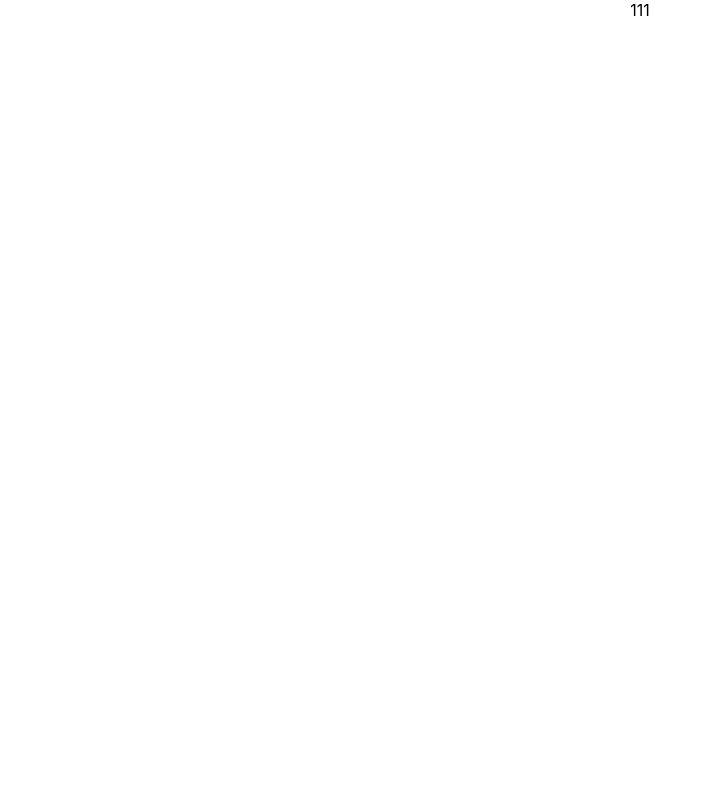
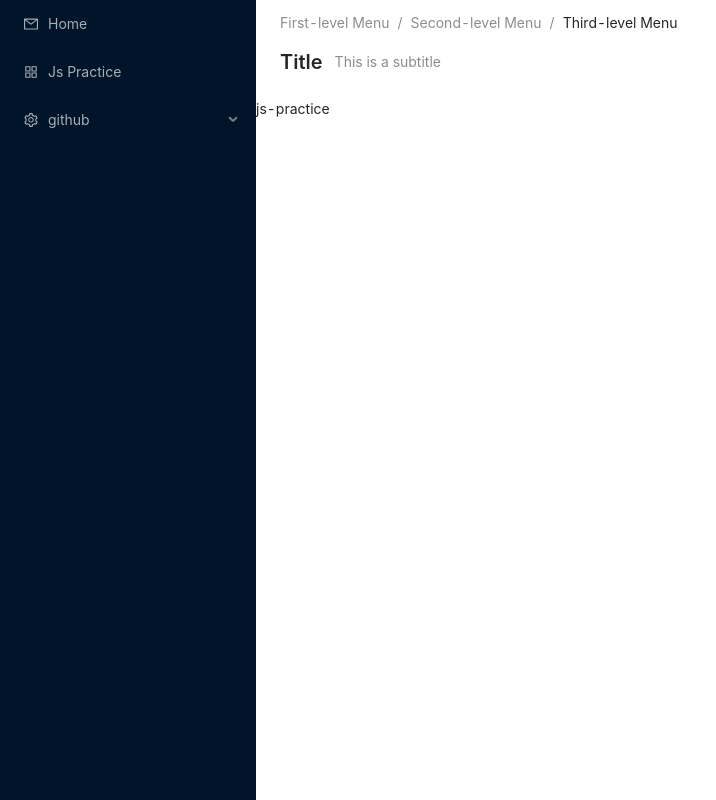
Before and after one commit to promotion-xu/promotion-xu.github.io, a React (Create React App) app: page /#/js-practice in a window 1280 px wide. Before the commit this address led to /#/. Shown: the whole page, without its empty margins (0-716 px from the left). Built offline with nearby package versions, Linux system fonts and the light colour scheme.

Commit message:
feat: common components

```diff
--- a/package.json
+++ b/package.json
@@ -10,10 +10,13 @@
     "@types/node": "^16.11.56",
     "@types/react": "^18.0.18",
     "@types/react-dom": "^18.0.6",
+    "@types/react-router-dom": "^5.3.3",
+    "antd": "^4.22.8",
     "react": "^18.2.0",
     "react-dom": "^18.2.0",
     "react-router-dom": "^6.3.0",
     "react-scripts": "5.0.1",
+    "sass": "^1.54.8",
     "typescript": "^4.8.2",
     "web-vitals": "^2.1.4"
   },
--- a/src/App.css
+++ /dev/null
@@ -1,38 +0,0 @@
-.App {
-  text-align: center;
-}
-
-.App-logo {
-  height: 40vmin;
-  pointer-events: none;
-}
-
-@media (prefers-reduced-motion: no-preference) {
-  .App-logo {
-    animation: App-logo-spin infinite 20s linear;
-  }
-}
-
-.App-header {
-  background-color: #282c34;
-  min-height: 100vh;
-  display: flex;
-  flex-direction: column;
-  align-items: center;
-  justify-content: center;
-  font-size: calc(10px + 2vmin);
-  color: white;
-}
-
-.App-link {
-  color: #61dafb;
-}
-
-@keyframes App-logo-spin {
-  from {
-    transform: rotate(0deg);
-  }
-  to {
-    transform: rotate(360deg);
-  }
-}
--- /dev/null
+++ b/src/App.scss
@@ -0,0 +1,10 @@
+
+
+.app {
+  width: 100%;
+  height: 100%;
+  display: flex;
+  .sidebar {
+    height: 100%;
+  }
+}
--- a/src/App.tsx
+++ b/src/App.tsx
@@ -1,18 +1,25 @@
 import React from 'react';
-import './App.css';
-import {
-  BrowserRouter as Router,
-  // Switch,
-  Route,
-  Link
-} from "react-router-dom";
+import './App.scss';
+import Sidebar from "./components/Sidebar"
+import Header from "./components/Header"
+import { R } from './router'
 
 
 
 function App() {
   return (
-    <div className="App">
-      111
+    <div className="app">
+      <div className="left">
+        <div className="sidebar"><Sidebar /></div>
+      </div>
+      <div className="right">
+        <div className="header"><Header /></div>
+        <main>
+          <R />
+        </main>
+      </div>
+
+
     </div>
   );
 }
--- /dev/null
+++ b/src/components/Header/index.tsx
@@ -0,0 +1,28 @@
+import { PageHeader } from 'antd';
+import React from 'react';
+
+const routes = [
+  {
+    path: 'index',
+    breadcrumbName: 'First-level Menu',
+  },
+  {
+    path: 'first',
+    breadcrumbName: 'Second-level Menu',
+  },
+  {
+    path: 'second',
+    breadcrumbName: 'Third-level Menu',
+  },
+];
+
+const Header: React.FC = () => (
+  <PageHeader
+    className="site-page-header"
+    title="Title"
+    breadcrumb={{ routes }}
+    subTitle="This is a subtitle"
+  />
+);
+
+export default Header;
--- /dev/null
+++ b/src/components/Sidebar/index.tsx
@@ -0,0 +1,76 @@
+import { AppstoreOutlined, MailOutlined, SettingOutlined } from '@ant-design/icons';
+import type { MenuProps } from 'antd';
+import { Menu } from 'antd';
+import React from 'react';
+import { Link } from 'react-router-dom'
+
+
+
+const items: MenuProps['items'] = [
+  {
+    label: 'Home',
+    key: 'home',
+    icon: <MailOutlined />,
+  },
+  {
+    label: 'Js Practice',
+    key: 'js-practice',
+    icon: <AppstoreOutlined />
+  },
+  {
+    label: 'github',
+    key: 'github',
+    icon: <SettingOutlined />,
+    children: [
+      {
+        type: 'group',
+        label: 'Item 1',
+        children: [
+          {
+            label: 'Option 1',
+            key: 'setting:1',
+          },
+          {
+            label: 'Option 2',
+            key: 'setting:2',
+          },
+        ],
+      },
+      {
+        type: 'group',
+        label: 'Item 2',
+        children: [
+          {
+            label: 'Option 3',
+            key: 'setting:3',
+          },
+          {
+            label: 'Option 4',
+            key: 'setting:4',
+          },
+        ],
+      },
+    ],
+  }
+];
+
+const Sidebar: React.FC = (props) => {
+  const onClick: MenuProps['onClick'] = e => {
+    console.log('click ', e.key);
+    console.log('click ', props);
+  };
+
+  return (
+    <Menu
+      onClick={onClick}
+      style={{ width: 256, height: '100%' }}
+      defaultSelectedKeys={['1']}
+      defaultOpenKeys={['sub1']}
+      mode="inline"
+      items={items}
+      theme="dark"
+    />
+  );
+}
+
+export default Sidebar
--- a/src/index.css
+++ b/src/index.css
@@ -11,3 +11,7 @@ code {
   font-family: source-code-pro, Menlo, Monaco, Consolas, 'Courier New',
     monospace;
 }
+
+#root {
+  height: 100%;
+}
--- a/src/index.tsx
+++ b/src/index.tsx
@@ -3,13 +3,17 @@ import ReactDOM from 'react-dom/client';
 import './index.css';
 import App from './App';
 import reportWebVitals from './reportWebVitals';
+import 'antd/dist/antd.css';
+import { HashRouter } from "react-router-dom";
 
 const root = ReactDOM.createRoot(
   document.getElementById('root') as HTMLElement
 );
 root.render(
   <React.StrictMode>
-    <App />
+    <HashRouter>
+      <App />
+    </HashRouter>
   </React.StrictMode>
 );
 
--- /dev/null
+++ b/src/pages/Home/index.tsx
@@ -0,0 +1,10 @@
+
+import React from 'react'
+
+
+const Home = () => {
+  return <div>home</div>
+}
+
+
+export default Home
--- /dev/null
+++ b/src/pages/github/index.tsx
@@ -0,0 +1,8 @@
+import React from 'react'
+
+
+const Github = () => {
+  return <div>github</div>
+}
+
+export default Github
--- /dev/null
+++ b/src/pages/js-practice/index.tsx
@@ -0,0 +1,8 @@
+import React from 'react'
+
+
+const JsPractice = () => {
+  return <div>js-practice</div>
+}
+
+export default JsPractice
--- /dev/null
+++ b/src/router/index.tsx
@@ -0,0 +1,43 @@
+import React, { Suspense } from 'react';
+import {
+  Route,
+  Routes,
+  BrowserRouter
+} from "react-router-dom";
+import Github from '../pages/github';
+import Home from "../pages/Home"
+import JsPractice from '../pages/js-practice';
+
+
+const routes = [
+  {
+    path: '/',
+    element: Home,
+  },
+  {
+    path: 'js-practice',
+    element: JsPractice
+  },
+  {
+    path: 'github',
+    element: Github
+  }
+]
+
+export const R = () => {
+  return (
+    <Routes>
+      <Route path="/" element={<Home />}></Route>
+      <Route path="js-practice" element={<JsPractice />} />
+        <Route path="github" element={<Github />} />
+        <Route
+          path="*"
+          element={
+            <main style={{ padding: "1rem" }}>
+              <p>There's nothing here!</p>
+            </main>
+          }
+        />
+    </Routes>
+  )
+}
```
Also changed, not shown: 1 other file (tests, documents, lock files or other folders).
